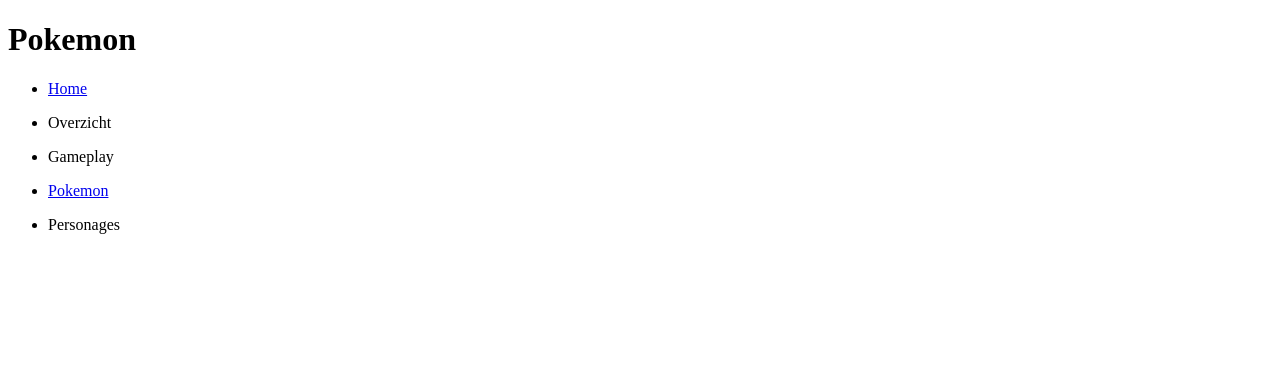
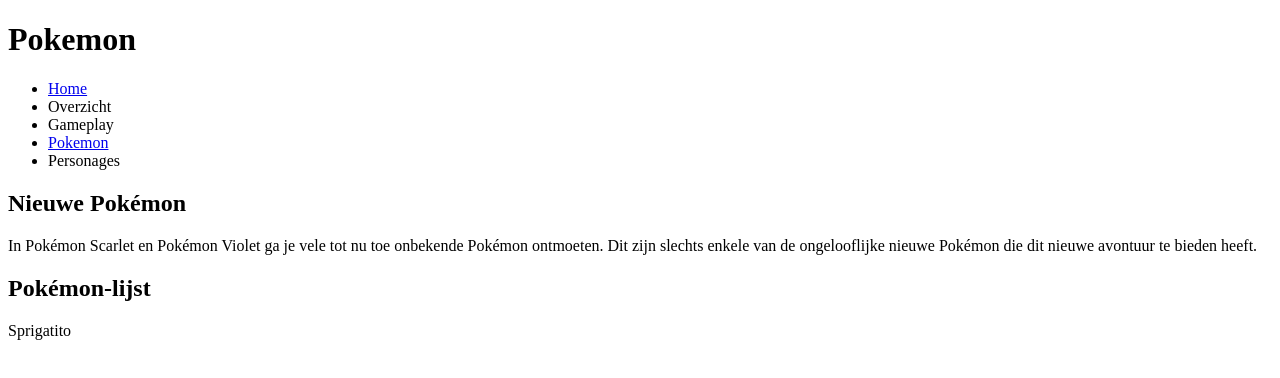
Before and after one commit to JayFaasen/FED, a plain HTML site: page Pokemon.html in a window 1280 px wide. Drawn offline with Linux system fonts and the light colour scheme.

Commit message:
aanpassen html

```diff
--- a/Pokemon.html
+++ b/Pokemon.html
@@ -11,16 +11,25 @@
 		<nav>
 			<ul>
 				<li><a href="index.html">Home</a></li>
-				<li><p>Overzicht</p></li>
-				<li><p>Gameplay</p></li>
+				<li>Overzicht</li>
+				<li>Gameplay</li>
 				<li><a href="Pokemon.html">Pokemon</a></li>
-				<li><p>Personages</p></li>
+				<li>Personages</li>
 			</ul>
 		</nav>
     </header>
 
     <main>
+        <section>
+           <h2>Nieuwe Pokémon</h2>
+            <p>In Pokémon Scarlet en Pokémon Violet ga je vele tot nu toe onbekende Pokémon ontmoeten. Dit zijn slechts enkele van de ongelooflijke nieuwe Pokémon die dit nieuwe avontuur te bieden heeft.</p>
+    </section>
 
+    <h2>Pokémon-lijst</h2>
+
+    <section>
+        <p>Sprigatito</p>
+    </section>
     </main>
 
     <footer>
```
Also changed, not shown: index.html (+4 -5 lines).
